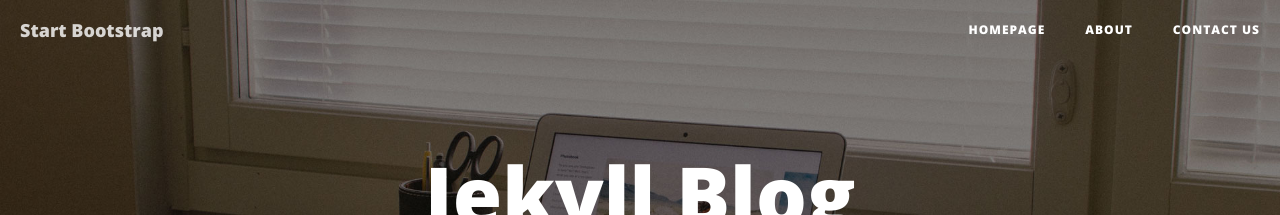
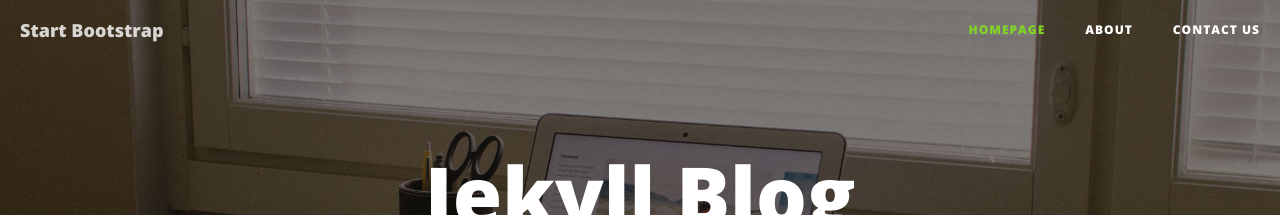
Before and after one commit to steelx/jekyll-blog, a Jekyll site: the page built from index.html, in a window 1280 px wide. Shown: the top 215 px of the page. Built offline with Jekyll 4.4.1, drawn with Linux system fonts in a browser that asks for light colours; nearby versions of some CDN libraries; Markdown is read by kramdown in place of the engine named in the settings; the list of posts is cut into pages by our own code; comment, search, counter and statistics services are not loaded.

Commit message:
Update nav.html

```diff
--- a/_includes/nav.html
+++ b/_includes/nav.html
@@ -14,7 +14,7 @@
         <!-- Collect the nav links, forms, and other content for toggling -->
         <div class="collapse navbar-collapse" id="bs-example-navbar-collapse-1">
             <ul class="nav navbar-nav navbar-right">
-                <li><a href="{{site.url}}/index.html" class="{% if page.url == '/index.html' %}selected{% endif %}">Homepage</a></li>
+                <li><a href="{{site.url}}/" class="{% if page.url == '/' %}selected{% endif %}">Homepage</a></li>
                 {% assign pages_list = {site.pages | sort: 'order'} %}
                 {% assign group = 'navigation' %}
                 {% include pages_list %}
```
